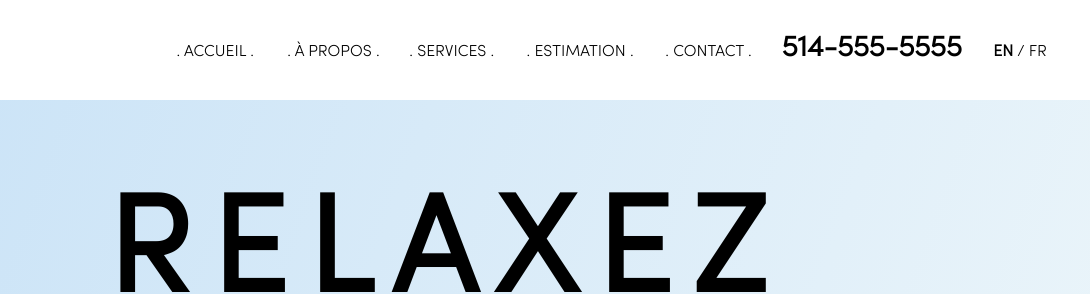
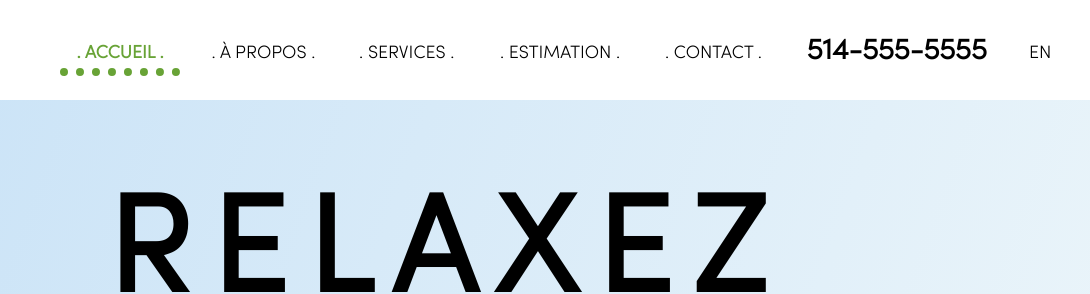
Before and after one commit to iulspop/econet, a Gatsby site: page / in a window 1280 px wide. Shown: the top 294 px of the page, 190-1280 px from the left. Built offline with nearby package versions, Linux system fonts and the light colour scheme; Gatsby itself is replaced by a stand-in of ours.

Commit message:
make hover style on nav

```diff
--- a/src/components/common/Header/index.js
+++ b/src/components/common/Header/index.js
@@ -21,15 +21,15 @@ export const Header = () => {
         </LogoLink>
 
         <Nav>
-          <Link href={"#"}>. Accueil .</Link>
+          <Link href={"#"} currentPage>
+            . Accueil .
+          </Link>
           <Link href={"#"}>. À Propos .</Link>
           <Link href={"#"}>. Services .</Link>
           <Link2 href={"#"}>. Estimation .</Link2>
           <Link href={"#"}>. Contact .</Link>
           <LinkNumber href={"#"}>514-555-5555</LinkNumber>
-          <LinkToggleLanguage href={"#"}>
-            <ToggleBold bold>EN</ToggleBold> / <ToggleBold>FR</ToggleBold>
-          </LinkToggleLanguage>
+          <LinkToggleLanguage href={"#"}>EN</LinkToggleLanguage>
         </Nav>
 
         <Hamburger />
@@ -83,7 +83,7 @@ const Logo = styled.img`
 `
 
 const Nav = styled.nav`
-  flex-basis: 900px;
+  flex-basis: 1000px;
 
   display: flex;
   justify-content: space-between;
@@ -97,12 +97,17 @@ const Link = styled.a`
   align-self: center;
 
   ${linkReset};
-  width: 110px;
+  width: 120px;
   height: 40px;
-  font-size: 1.6rem;
+  font-size: 1.8rem;
   text-align: center;
   text-transform: uppercase;
   transform: translateY(6px); // to center after adding border on hover
+
+  font-weight: ${props => (props.currentPage ? "700" : "400")};
+  color: ${props => (props.currentPage ? `${theme.colors.primary}` : "black")};
+  border-bottom: ${props =>
+    props.currentPage ? `8px dotted ${theme.colors.primary}` : ""}};
 
   &:hover {
     font-weight: 700;
@@ -112,21 +117,25 @@ const Link = styled.a`
 `
 
 const Link2 = styled(Link)`
-  width: 130px;
+  width: 140px;
 `
 
 const LinkNumber = styled(Link)`
   width: 200px;
   height: 55px;
-  transform: translateY(-3px);
+  transform: translateY(0px);
   font-size: 2.9rem;
   font-weight: 700;
+
+  &:hover {
+    border-bottom: 0px;
+  }
 `
 
 const LinkToggleLanguage = styled(Link)`
-  width: 80px;
+  width: 40px;
+
+  &:hover {
+    border-bottom: 0px;
+  }
 `
-
-const ToggleBold = styled.span`
-  font-weight: ${props => (props.bold ? "900" : "400")};
-`
```
